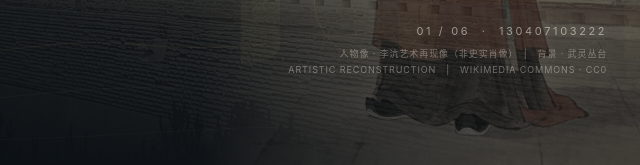
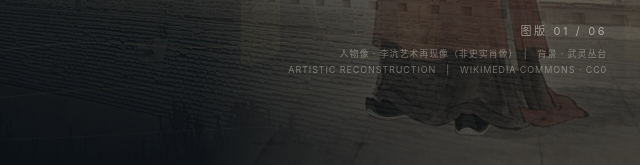
Before and after one commit to steave9919/lihang-heritage, a plain HTML site: page index.html in a window 1280 px wide. Shown: the part 633-798 px from the top of the page, 596-1236 px from the left. Drawn offline with Linux system fonts and the light colour scheme.

Commit message:
fix: 首屏角落标移除疑似电话号码的区划代码数字
原「01 / 06 · 130407103222」视觉上易误读为手机号；改为「图版 01 / 06 / PLATE 01 / 06」并接入中英切换。正文中的行政区划代码说明保留。

```diff
--- a/index.html
+++ b/index.html
@@ -305,7 +305,7 @@ html[lang="en"] .en-only{display:block!important}
     <div class="hero-foot">
       <div class="scroll-cue"><i></i><span data-en="SCROLL TO EXPLORE">向下浏览</span></div>
       <div class="hero-meta">
-        <span>01 / 06 &nbsp;·&nbsp; 130407103222</span>
+        <span data-en="PLATE 01 / 06">图版 01 / 06</span>
         <small>人物像 · 李沆艺术再现像（非史实肖像）　|　背景 · 武灵丛台<br>ARTISTIC RECONSTRUCTION　|　WIKIMEDIA COMMONS · CC0</small>
       </div>
     </div>
```
